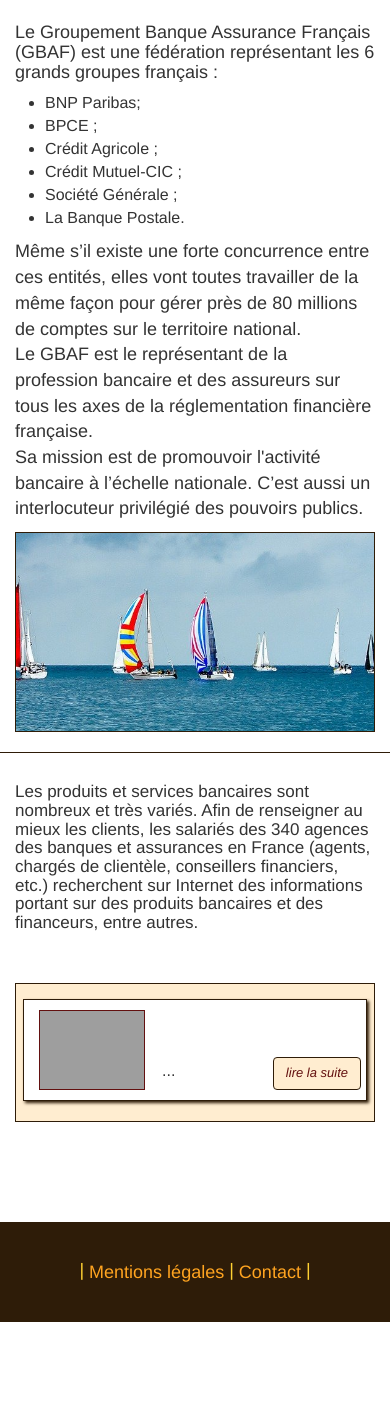
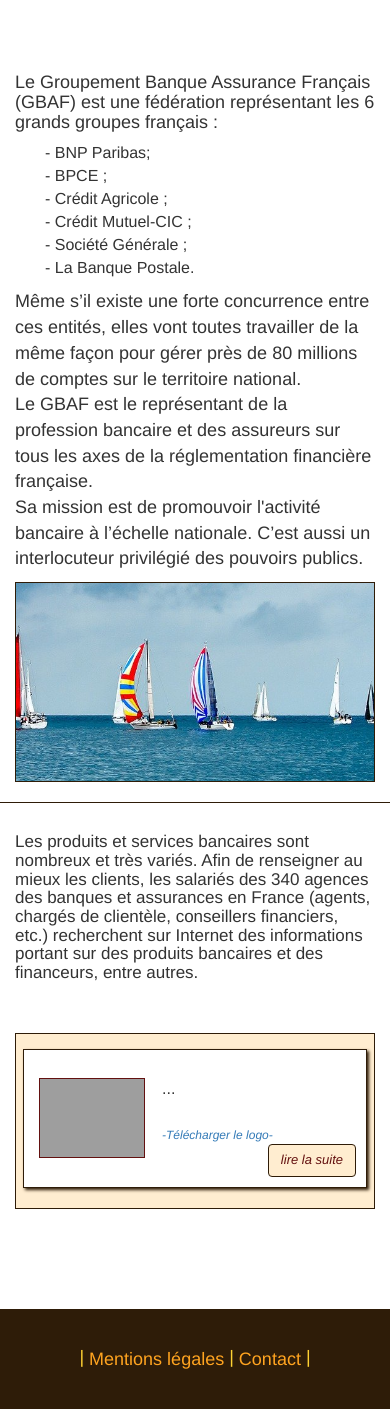
Before and after one commit to LFZDavid/gbaf, a PHP site: page /index.php?action=style in a window 390 px wide. Shown: the part 97-1506 px from the top of the page. Before the commit the page ends 1419 px from the top, so only its background shows below. Run offline with PHP 8.4, Linux system fonts and the light colour scheme; tables that the repository leaves empty or names only in its code hold one stand-in row (values such as "Sample post"); some libraries are stand-ins or nearby versions; grey boxes are pictures that could not be loaded.

Commit message:
Ajout d'un lien de téléchargement pour les logo des acteurs ; Amélioration responsive pour mieux correspondre au wireframe (actor-thumbnail) ; Mise en forme du bouton logout

```diff
--- a/public/css/style.css
+++ b/public/css/style.css
@@ -11,6 +11,7 @@
 *{
 	margin: 0;
 	padding: 0;
+	list-style: none;
 }
 
 #main{
@@ -22,7 +23,7 @@
 }
 #content{
 	flex-grow: 1;
-	padding-top: 100px;
+	padding-top: 150px;
 }
 h1{
 	font-size: 18px;
@@ -38,6 +39,7 @@
 }
 ul {
 	padding-left: 30px;
+	margin-top: 5px;
 }
 .bloc{
 	padding: 5px 20px;
@@ -114,7 +116,9 @@
 	background: #ffedd0;
 	color:#63100f;
 }
-
+.logo-link{
+	font-size: 12px;
+}
 /***********************************/
 /* HEADER */
 
@@ -221,7 +226,7 @@
 	border : 1px solid #2e1c08;
 	box-shadow: 2px 2px 3px #2e1c08;
 	background: #fff;
-	padding: 10px 5px 10px 5px;
+	padding: 10px 10px 10px 5px;
 	margin-bottom: 5px;
 	display: flex;
 	flex-direction: row;
@@ -238,7 +243,9 @@
 
 .actor-description{
 	margin: auto 0px 0px 7px;
+	display: flex;
 	flex: 2;
+	flex-direction: column;
 }
 .actor-description>h3{
 	font-size: 16px;
--- a/view/frontend/actorView.php
+++ b/view/frontend/actorView.php
@@ -7,6 +7,7 @@
 	<div class="actor-infos">
 		<div class="logo-actor">
 			<img src="public/img/<?=$actor->logo()?>"alt="logo <?=$actor->name()?>">
+			<a download="<?= $actor->logo()?>" class="logo-link" href="/gbaf/public/img/<?= $actor->logo()?>"><em>-Télécharger le logo-</em></a>
 		</div>
 			<div class="bloc full-actor-description">
 				<h2><?= $actor->description()?></h2>
--- a/view/frontend/listActorView.php
+++ b/view/frontend/listActorView.php
@@ -9,12 +9,12 @@
 			<h1>
 			Le Groupement Banque Assurance Français (GBAF) est une fédération représentant les 6 grands groupes français :</h1>
 			<ul>
-				<li>BNP Paribas;</li>
-				<li>BPCE ;</li>
-				<li>Crédit Agricole ;</li>
-				<li>Crédit Mutuel-CIC ;</li>
-				<li>Société Générale ;</li>
-				<li>La Banque Postale.</li>
+				<li>- BNP Paribas;</li>
+				<li>- BPCE ;</li>
+				<li>- Crédit Agricole ;</li>
+				<li>- Crédit Mutuel-CIC ;</li>
+				<li>- Société Générale ;</li>
+				<li>- La Banque Postale.</li>
 			</ul>
 			<p>
 				Même s’il existe une forte concurrence entre ces entités, elles vont toutes travailler de la même façon pour gérer près de 80 millions de comptes sur le territoire national.<br>
@@ -37,12 +37,13 @@
 			<div class="actor-thumbnail">
 				<img class="logo-actor-mini"src="public/img/<?= $actor->logo()?>">
 				<div class="actor-description">
-					<h3><?=substr($actor->description(),0,80)?>...</h3>
-				</div>
-				<div class="rdm">
-					<a href="index.php?actorView=<?=$actor->id()?>" class="rdm-link">
-						<button class="btn btn-default rdm-btn">lire la suite</button>
-					</a>
+					<h3><?=substr($actor->description(),0,72)?>...</h3><br/>
+					<a download="<?= $actor->logo()?>" class="logo-link" href="/gbaf/public/img/<?= $actor->logo()?>"><em>-Télécharger le logo-</em></a>
+					<div class="rdm">
+						<a href="index.php?actorView=<?=$actor->id()?>" class="rdm-link">
+							<button class="btn btn-default rdm-btn">lire la suite</button>
+						</a>
+					</div>
 				</div>
 			</div>
 			<?php
--- a/view/frontend/profileView.php
+++ b/view/frontend/profileView.php
@@ -4,8 +4,7 @@
 ob_start();
 
 ?>
-
-<a id="deco-btn"href="/gbaf/view/frontend/logout.php"><button class="btn btn-secondary"><i class="fas fa-sign-out-alt"></i></button></a>
+<a id="deco-btn"href="/gbaf/view/frontend/logout.php"><button class="btn btn-danger">Se déconnecter</button></a>
 <!--MODIFIER LES INFOS-->
 <div class="mini-form">
 	<fieldset>
--- a/view/frontend/template.php
+++ b/view/frontend/template.php
@@ -20,11 +20,13 @@
             		<a href="/gbaf/index.php"><img src="/gbaf/public/img/logo-gbaf.png"/></a>
                 </div>
                 <div id="header-user-infos">
+
                     <?php
                     if(!empty($_SESSION['lastname']) && !empty($_SESSION['firstname'])){
                         echo '<a href="/gbaf/index.php?view=profile"><i class="fas fa-user-circle fa-lg"></i></a>';
                         echo ' '.$_SESSION['lastname'].' ';
                         echo $_SESSION['firstname'];
+
                     ?>
                     <?php
                     }
```
Also changed, not shown: other parts of public/css/style.css (+24 -10 lines).
